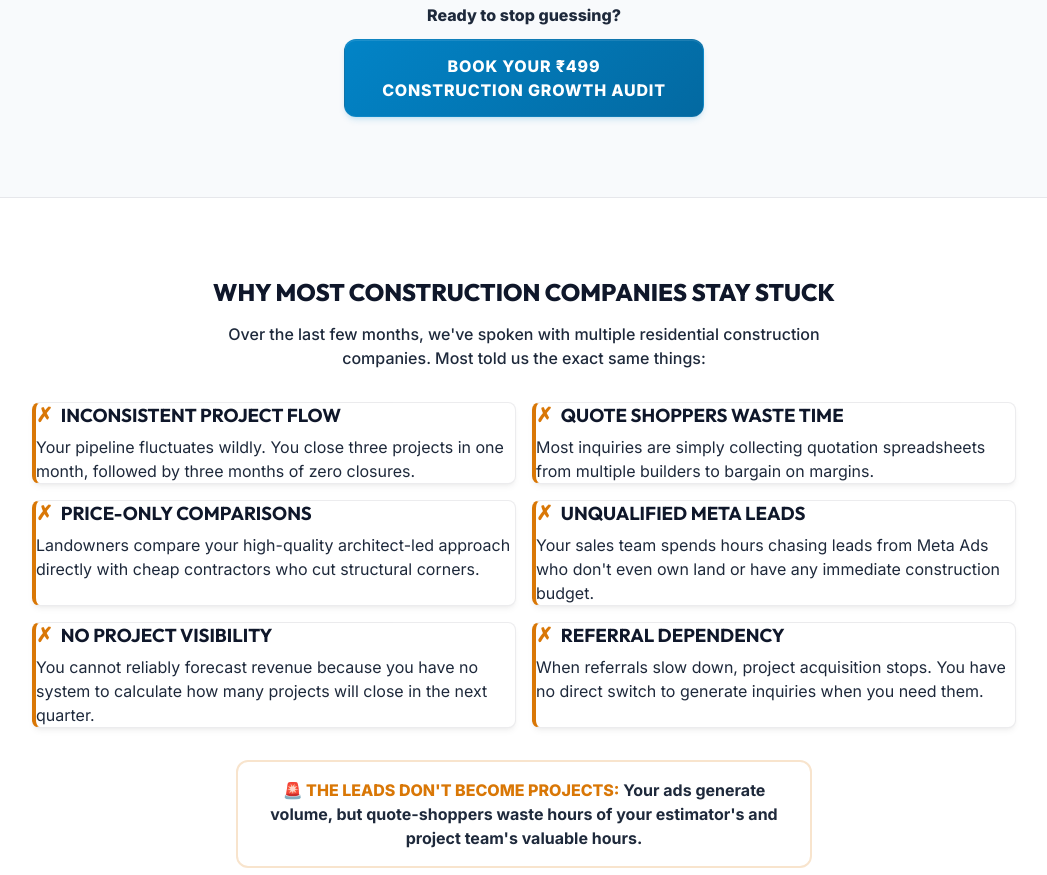
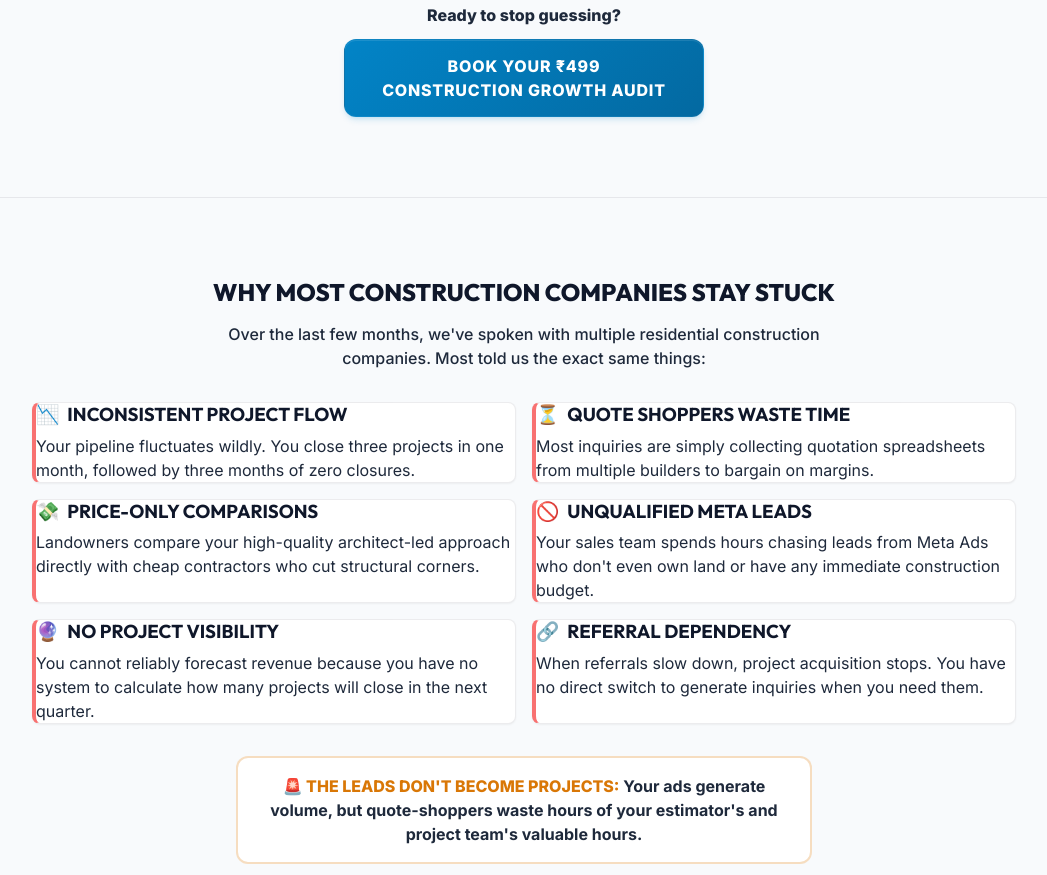
Before and after one commit to Sripathi-sys/elf_architech_1, a plain HTML site: page index.html in a window 1280 px wide. Shown: the part 1565-2440 px from the top of the page, without its empty margins (116-1163 px from the left). Drawn offline with Linux system fonts and the light colour scheme.

Commit message:
design: improve layout and icons in Why Most Construction Companies Stay Stuck section

```diff
--- a/index.html
+++ b/index.html
@@ -613,15 +613,12 @@
 
     /* Pain cards */
     .pain-card {
-      border-left: 4px solid var(--amber-gold);
+      border-left: 4px solid #f87171;
       background-color: var(--secondary-bg);
-    }
-
-    .pain-cross {
-      color: var(--amber-gold);
-      font-size: 1.25rem;
-      font-weight: 900;
-      margin-right: 0.5rem;
+      border-top: 1px solid var(--border-color);
+      border-right: 1px solid var(--border-color);
+      border-bottom: 1px solid var(--border-color);
+      box-shadow: var(--shadow-sm);
     }
 
     /* Root problem section design */
@@ -1010,7 +1007,7 @@
   </section>
 
   <!-- ═══ SECTION 2: PAIN POINTS ═══ -->
-  <section class="py-16" style="background-color: var(--secondary-bg); padding-bottom: 2rem;">
+  <section class="py-16" style="background-color: var(--primary-bg); padding-bottom: 2rem;">
     <div class="container max-w-4xl text-center">
 
       <h2 class="aos fade-up font-extrabold text-2xl md:text-3.5xl uppercase tracking-tight mb-4">
@@ -1026,8 +1023,8 @@
       <div class="grid grid-2col gap-4 text-left mb-8">
 
         <div class="aos fade-up premium-card pain-card p-5 rounded-lg">
-          <h3 class="font-bold text-sm uppercase mb-2 text-navy-dark flex items-center">
-            <span class="pain-cross">✗</span> INCONSISTENT PROJECT FLOW
+          <h3 class="font-bold text-sm uppercase mb-2 text-navy-dark flex items-center" style="gap: 0.5rem;">
+            <span>📉</span> INCONSISTENT PROJECT FLOW
           </h3>
           <p class="text-xs text-navy-light leading-relaxed">
             Your pipeline fluctuates wildly. You close three projects in one month, followed by three months of zero
@@ -1036,8 +1033,8 @@
         </div>
 
         <div class="aos fade-up premium-card pain-card p-5 rounded-lg">
-          <h3 class="font-bold text-sm uppercase mb-2 text-navy-dark flex items-center">
-            <span class="pain-cross">✗</span> QUOTE SHOPPERS WASTE TIME
+          <h3 class="font-bold text-sm uppercase mb-2 text-navy-dark flex items-center" style="gap: 0.5rem;">
+            <span>⏳</span> QUOTE SHOPPERS WASTE TIME
           </h3>
           <p class="text-xs text-navy-light leading-relaxed">
             Most inquiries are simply collecting quotation spreadsheets from multiple builders to bargain on margins.
@@ -1045,8 +1042,8 @@
         </div>
 
         <div class="aos fade-up premium-card pain-card p-5 rounded-lg">
-          <h3 class="font-bold text-sm uppercase mb-2 text-navy-dark flex items-center">
-            <span class="pain-cross">✗</span> PRICE-ONLY COMPARISONS
+          <h3 class="font-bold text-sm uppercase mb-2 text-navy-dark flex items-center" style="gap: 0.5rem;">
+            <span>💸</span> PRICE-ONLY COMPARISONS
           </h3>
           <p class="text-xs text-navy-light leading-relaxed">
             Landowners compare your high-quality architect-led approach directly with cheap contractors who cut
@@ -1055,8 +1052,8 @@
         </div>
 
         <div class="aos fade-up premium-card pain-card p-5 rounded-lg">
-          <h3 class="font-bold text-sm uppercase mb-2 text-navy-dark flex items-center">
-            <span class="pain-cross">✗</span> UNQUALIFIED META LEADS
+          <h3 class="font-bold text-sm uppercase mb-2 text-navy-dark flex items-center" style="gap: 0.5rem;">
+            <span>🚫</span> UNQUALIFIED META LEADS
           </h3>
           <p class="text-xs text-navy-light leading-relaxed">
             Your sales team spends hours chasing leads from Meta Ads who don't even own land or have any immediate
@@ -1065,8 +1062,8 @@
         </div>
 
         <div class="aos fade-up premium-card pain-card p-5 rounded-lg">
-          <h3 class="font-bold text-sm uppercase mb-2 text-navy-dark flex items-center">
-            <span class="pain-cross">✗</span> NO PROJECT VISIBILITY
+          <h3 class="font-bold text-sm uppercase mb-2 text-navy-dark flex items-center" style="gap: 0.5rem;">
+            <span>🔮</span> NO PROJECT VISIBILITY
           </h3>
           <p class="text-xs text-navy-light leading-relaxed">
             You cannot reliably forecast revenue because you have no system to calculate how many projects will close in
@@ -1075,8 +1072,8 @@
         </div>
 
         <div class="aos fade-up premium-card pain-card p-5 rounded-lg">
-          <h3 class="font-bold text-sm uppercase mb-2 text-navy-dark flex items-center">
-            <span class="pain-cross">✗</span> REFERRAL DEPENDENCY
+          <h3 class="font-bold text-sm uppercase mb-2 text-navy-dark flex items-center" style="gap: 0.5rem;">
+            <span>🔗</span> REFERRAL DEPENDENCY
           </h3>
           <p class="text-xs text-navy-light leading-relaxed">
             When referrals slow down, project acquisition stops. You have no direct switch to generate inquiries when
@@ -1087,8 +1084,8 @@
       </div>
 
       <!-- Out-of-grid single highlighted pain point -->
-      <div class="aos zoom-in max-w-xl mx-auto border-2 border-dashed p-4 rounded-xl bg-slate-50"
-        style="border-color: rgba(217, 119, 6, 0.2);">
+      <div class="aos zoom-in max-w-xl mx-auto border-2 border-dashed p-4 rounded-xl"
+        style="border-color: rgba(217, 119, 6, 0.25); background-color: var(--secondary-bg);">
         <p class="text-xs text-navy-medium font-bold">
           <span style="color: var(--amber-gold); font-weight: 800;">🚨 THE LEADS DON'T BECOME PROJECTS:</span> Your ads
           generate volume, but quote-shoppers waste hours of your estimator's and project team's valuable hours.
```
